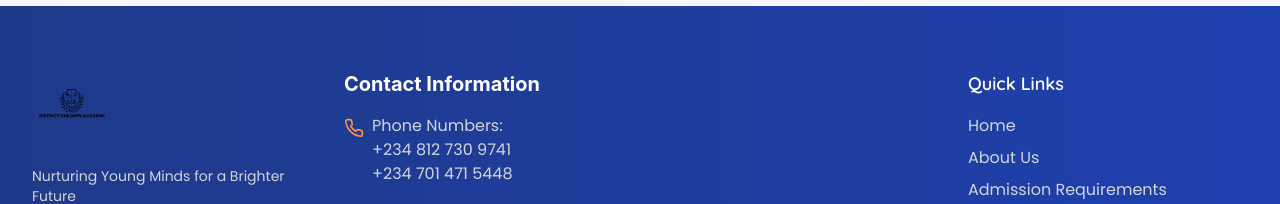
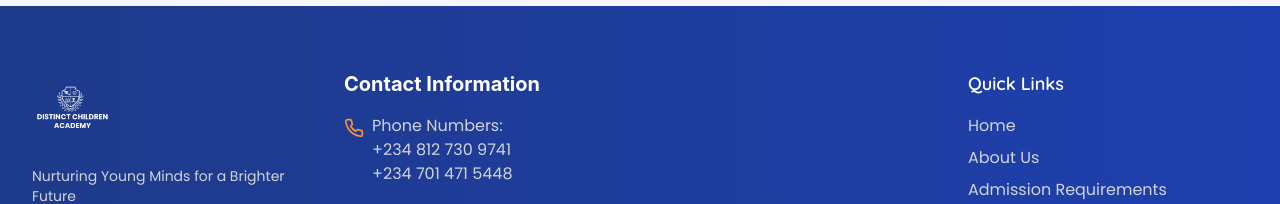
Before and after one commit to distinctchildrenacademy/distinct-43d10b72, a React (Vite) app: page / in a window 1280 px wide. Shown: the part 2870-3074 px from the top of the page. Built offline with nearby package versions, Linux system fonts and the light colour scheme; a web font is replaced by a local one.

Commit message:
Replace footer logo
Replaced the logo in the footer with the new logo.

```diff
--- a/src/components/Footer.tsx
+++ b/src/components/Footer.tsx
@@ -12,7 +12,7 @@ const Footer = () => {
           <div className="md:col-span-1">
             <div className="flex flex-col items-start mb-6">
               <img
-                src="/lovable-uploads/61a4741c-66f5-47e6-bb57-4820308482ef.png"
+                src="/lovable-uploads/82b0c65c-4182-4a7c-bf91-940b4830956d.png"
                 alt="Distinct Children Academy"
                 className="h-20 w-auto mb-4"
               />
```
Also changed, not shown: public/lovable-uploads/82b0c65c-4182-4a7c-bf91-940b4830956d.png (added).
